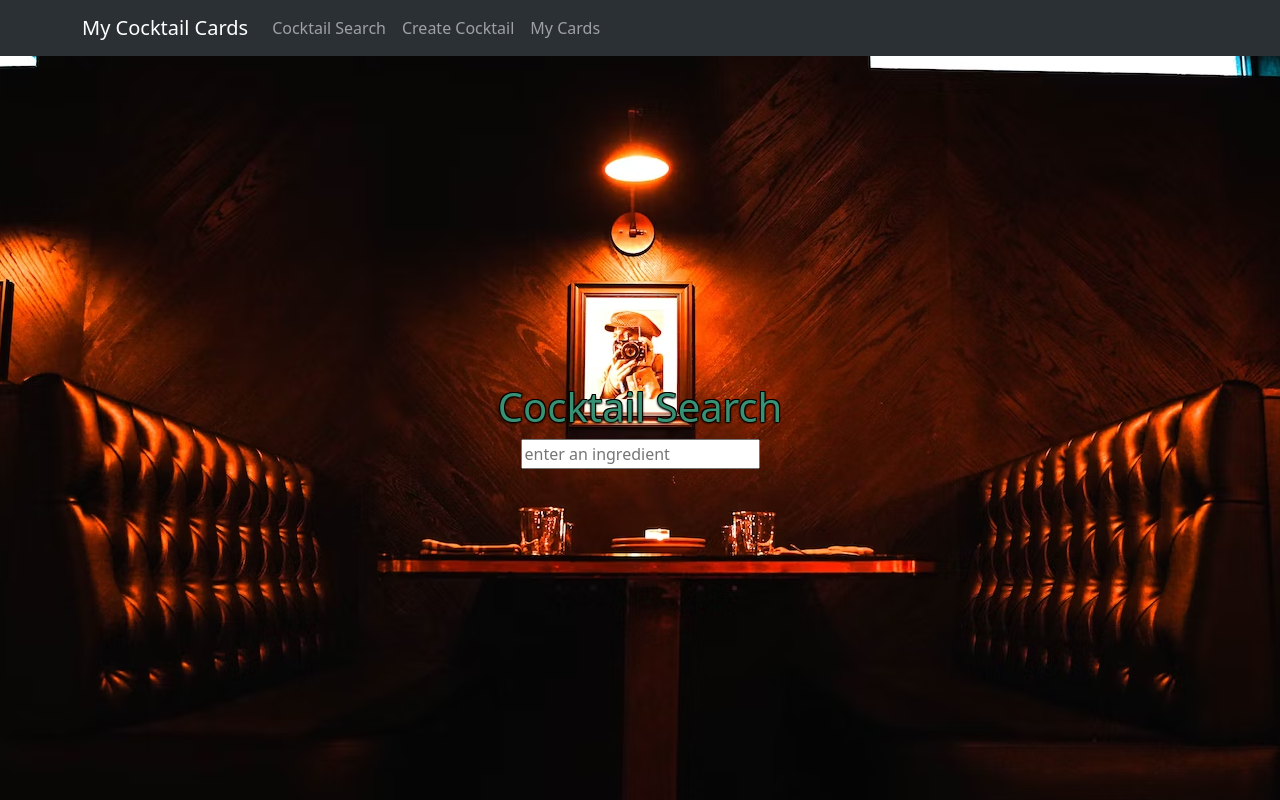
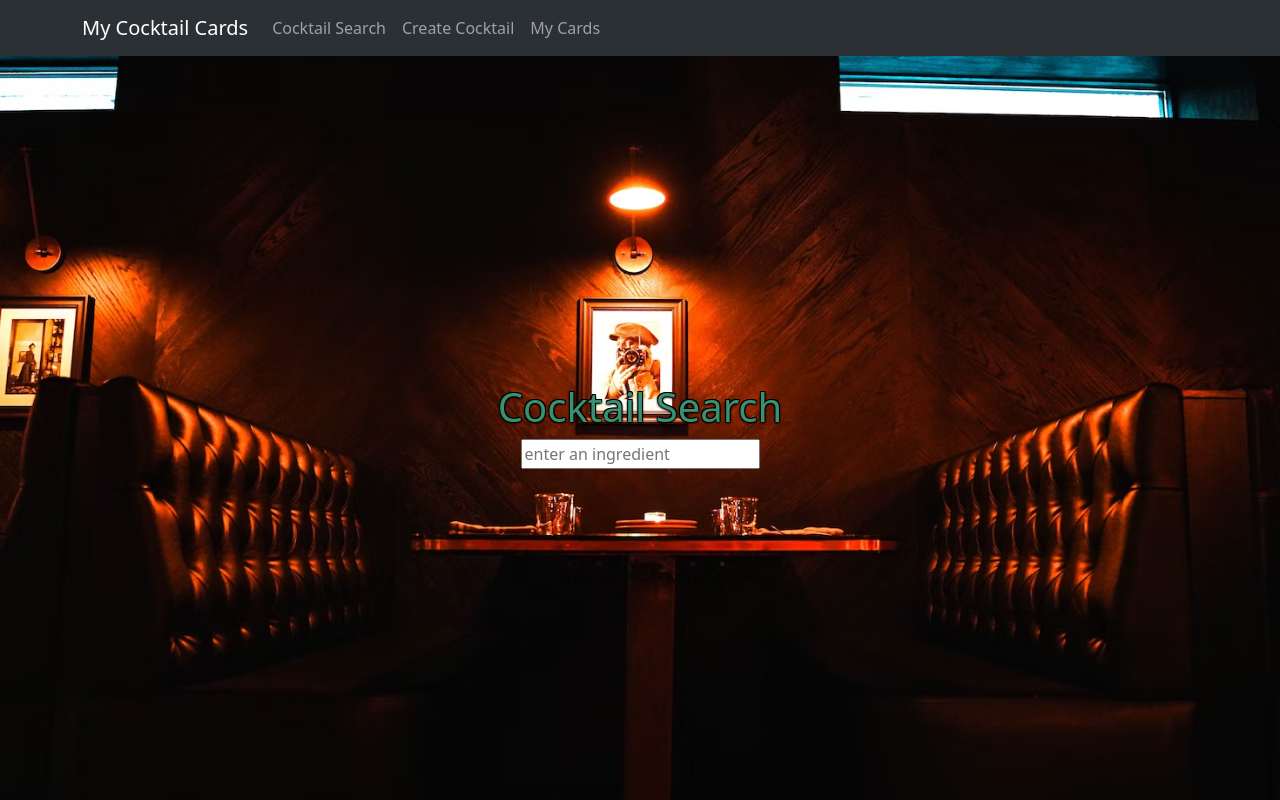
Before and after one commit to Justinote29/CocktailCards, a React (Vite) app in the folder cocktail-app/client/: page /home in a window 1280 px wide. Built offline with nearby package versions, Linux system fonts and the light colour scheme.

Commit message:
updated background image CSS and default cocktail image

```diff
--- a/cocktail-app/client/src/App.css
+++ b/cocktail-app/client/src/App.css
@@ -6,11 +6,12 @@
 }
 
 body {
-  background-color: rgb(245, 233, 212);
+  background-color: black;
   background-image: url("../src/assets/bar2.avif");
-  background-repeat: repeat;
+  background-repeat: no-repeat;
   background-position: center;
   background-attachment: fixed;
+  background-size: cover;
 }
 
 .nav {
```
Also changed, not shown: 1 other file (tests, documents, lock files or other folders).
